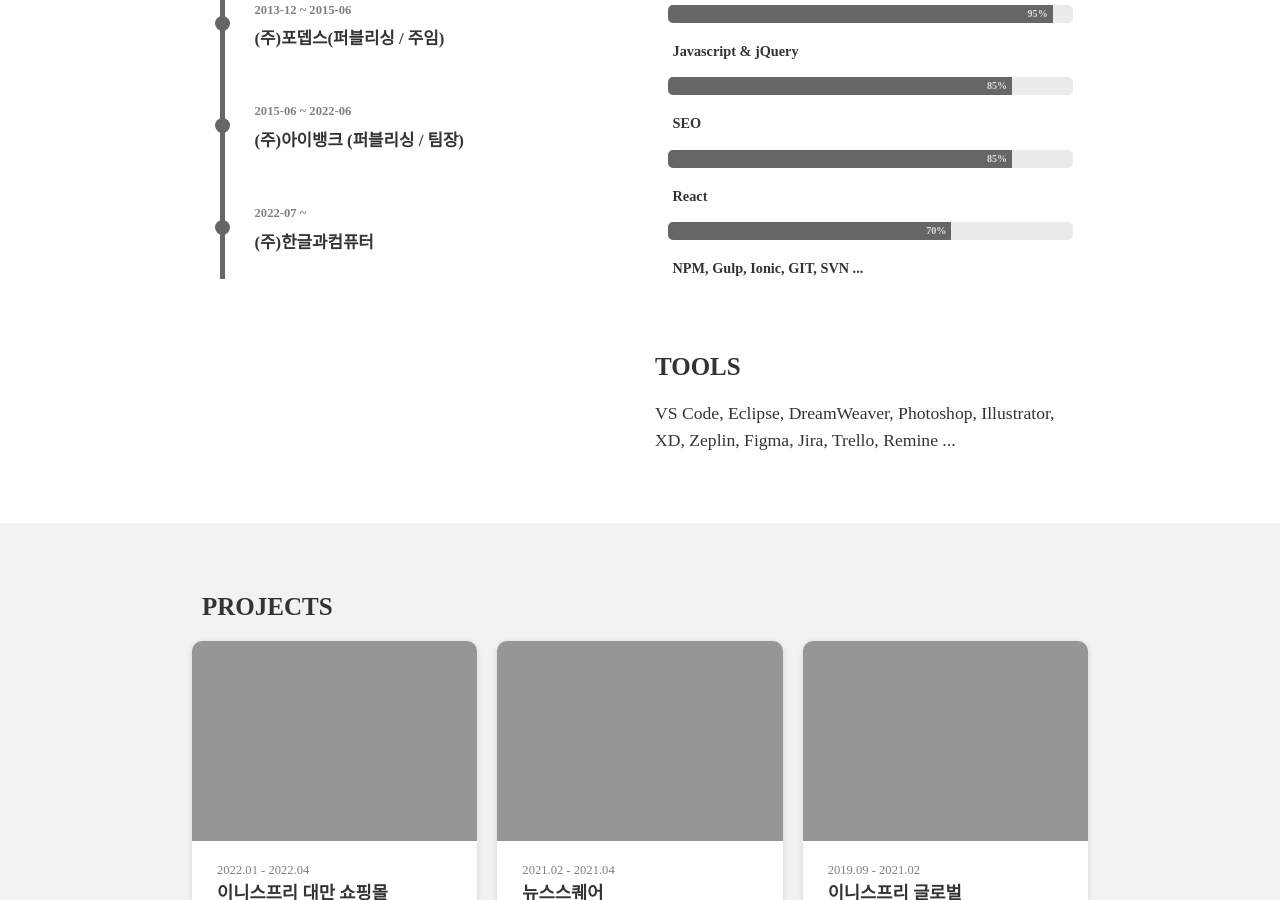
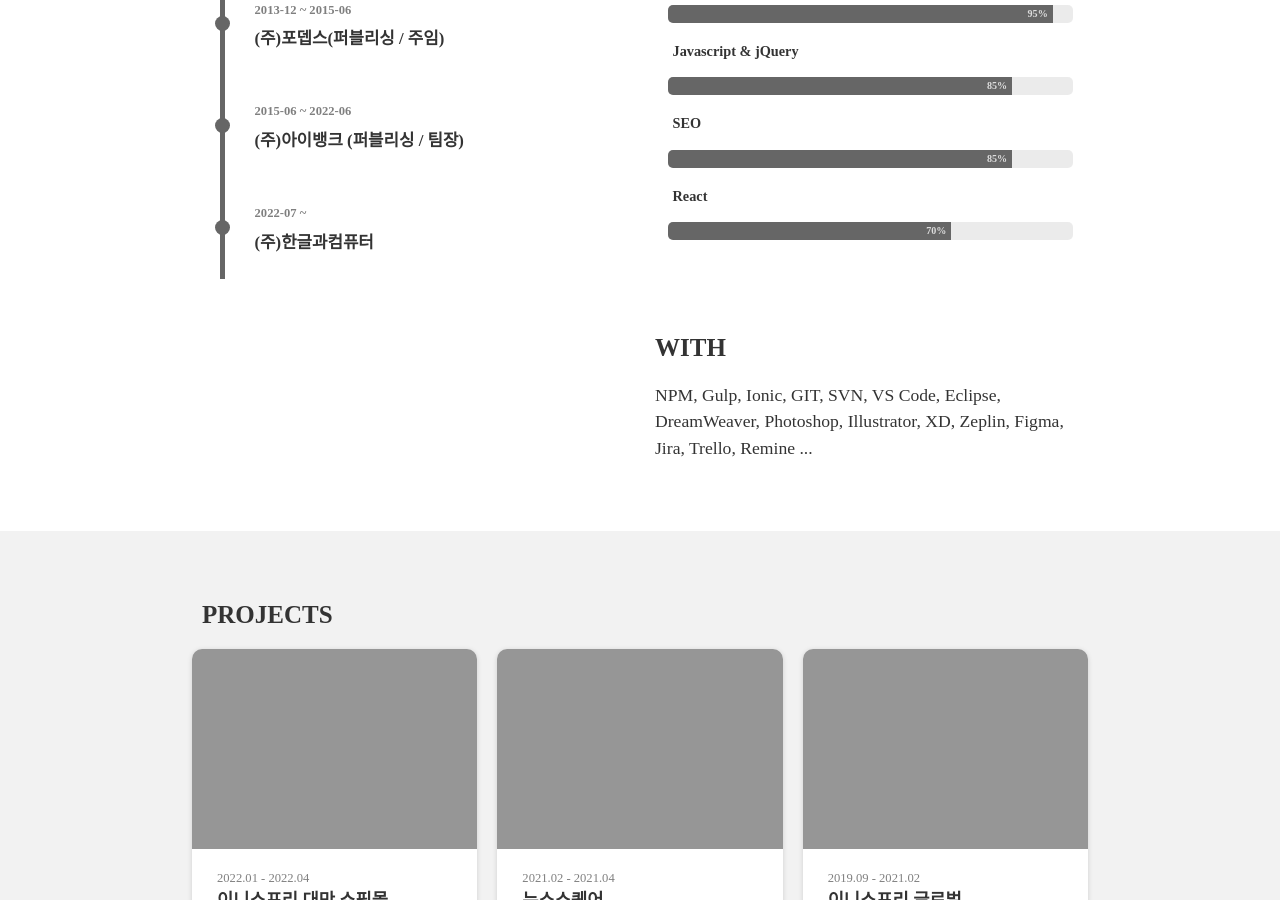
Before and after one commit to JeongrakChoi/JeongrakChoi.github.io, a Jekyll site: the page built from portfolio.html, in a window 1280 px wide and 900 px high, scrolled down 542 px. Built offline with Jekyll 4.4.1, drawn with Linux system fonts in a browser that asks for light colours; nearby versions of some CDN libraries; some web fonts are replaced.

Commit message:
portfolio update

```diff
--- a/_layouts/portfolio.html
+++ b/_layouts/portfolio.html
@@ -49,15 +49,12 @@ layout: page
           </div>
         </li>
         {% endfor %}
-        <li class="skill">
-          <p class="name">NPM, Gulp, Ionic, GIT, SVN ...</p>
-        </li>
       </ul>
     </article>
     <article class="skills col-12 col-md-6">
-      <p class="title">TOOLS</p>
+      <p class="title">WITH</p>
       <p>
-        VS Code, Eclipse, DreamWeaver, Photoshop, Illustrator, XD, Zeplin, Figma, Jira, Trello, Remine ...
+        NPM, Gulp, Ionic, GIT, SVN, VS Code, Eclipse, DreamWeaver, Photoshop, Illustrator, XD, Zeplin, Figma, Jira, Trello, Remine ...
       </p>
     </article>
   </section>
```
